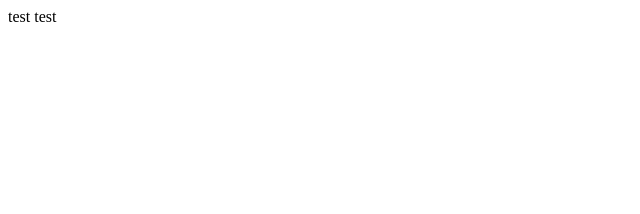
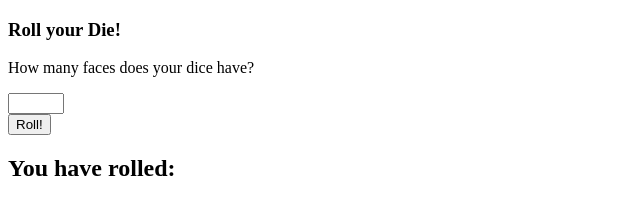
Before and after one commit to ShimiLie/DiceRoll, a plain HTML site: page index.html in a window 1280 px wide. Shown: the whole page, without its empty margins (0-640 px from the left). Drawn offline with Linux system fonts and the light colour scheme.

Commit message:
first roll

```diff
--- a/index.html
+++ b/index.html
@@ -1 +1,30 @@
-test test
+<!DOCTYPE html>
+<html lang="en">
+<head>
+    <meta charset="UTF-8">
+    <meta http-equiv="X-UA-Compatible" content="IE=edge">
+    <meta name="viewport" content="width=device-width, initial-scale=1.0">
+    <title>Roll your Dice!</title>
+    <link rel="stylesheet" href="style.css">
+</head>
+
+
+<body>
+
+<header>
+    <h3> Roll your Die!</h3>
+    <p>How many faces does your dice have? </p>
+    <input type="number" min="1" max="10" id="face">
+</header>
+
+<main>
+
+        <button onclick="rollDice()"> Roll!</button>
+        <h2 id="result">You have rolled: </h2>
+
+</main>
+
+<script src="script.js"></script>
+
+</body>
+</html>
--- /dev/null
+++ b/script.js
@@ -0,0 +1,7 @@
+function rollDice() {
+    let face = document.getElementById("face").value;
+    let result = document.getElementById("result");
+    let roll = Math.floor(Math.random() * face) + 1;
+
+    result.innerHTML = "You have rolled " + roll + "!";
+};
```
